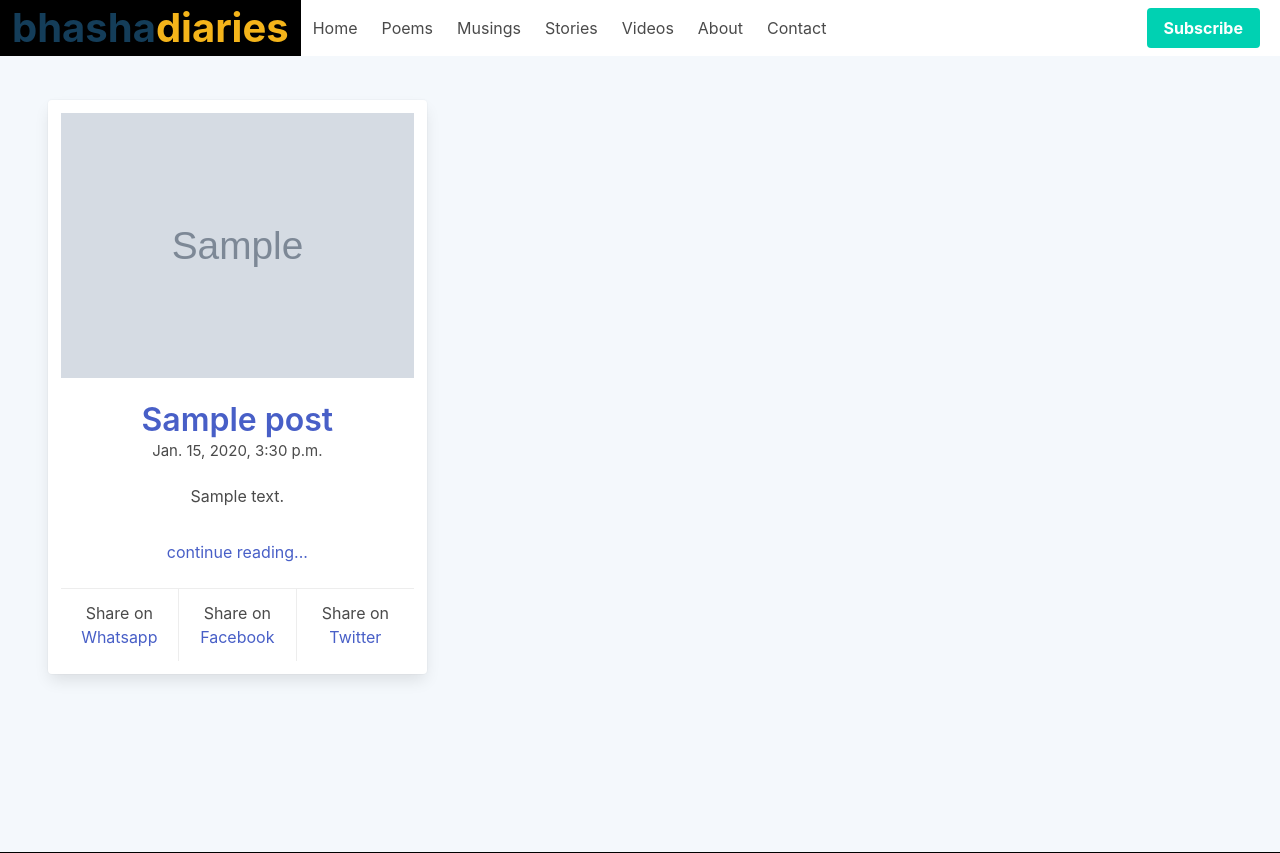
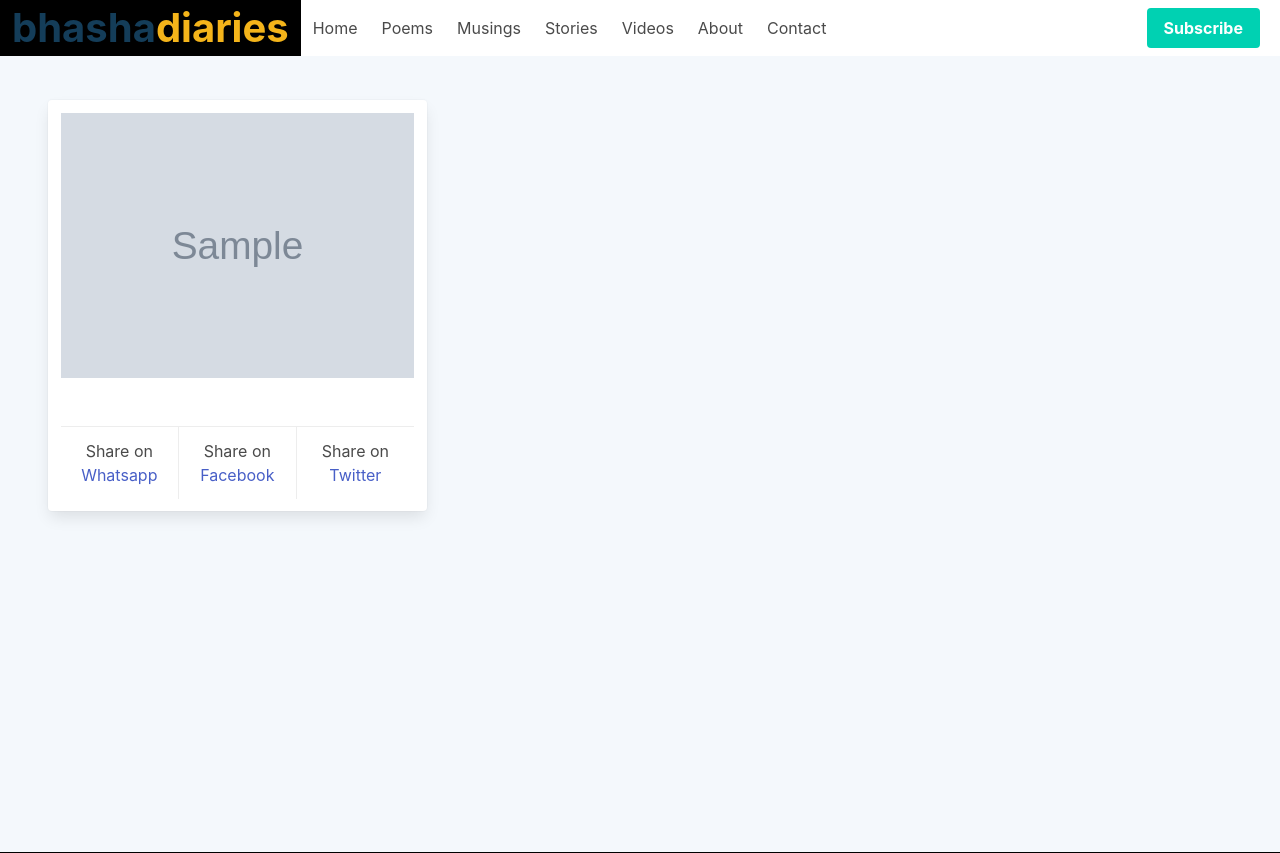
Before and after one commit to Krandheer/poetry, a Django app: page /blog/ in a window 1280 px wide. Shown: the top 853 px of the page. Run offline with Django 3.2, Linux system fonts and the light colour scheme; tables that the repository leaves empty hold one stand-in row (values such as "Sample post"); grey boxes marked "Sample" are stand-in pictures; some libraries are stand-ins or nearby versions.

Commit message:
fixing post list

```diff
--- a/blog/templates/blog/post_list.html
+++ b/blog/templates/blog/post_list.html
@@ -27,12 +27,12 @@
 
 			  				<div class="card-content">
 
-			  					<p class="title is-3" ><a href="{% url 'blog:post_detail' post.slug %}">{{post.title}}</a></p>
+			  					<!-- <p class="title is-3" ><a href="{% url 'blog:post_detail' post.slug %}">{{post.title}}</a></p>
 
 				        		<p class="subtitle" style="font-size: 15px;">{{post.created_on}}</p>
 				        		<p>{{post.content|safe|slice:":200"}}</p>
 
-				        		<p style="margin-top:2rem"><a href="{%url 'blog:post_detail' post.slug %}">continue reading...</a></p>
+				        		<p style="margin-top:2rem"><a href="{%url 'blog:post_detail' post.slug %}">continue reading...</a></p>  -->
 
 			      			</div>
 			      			<footer class="card-footer" style="margin-top:auto">
```
